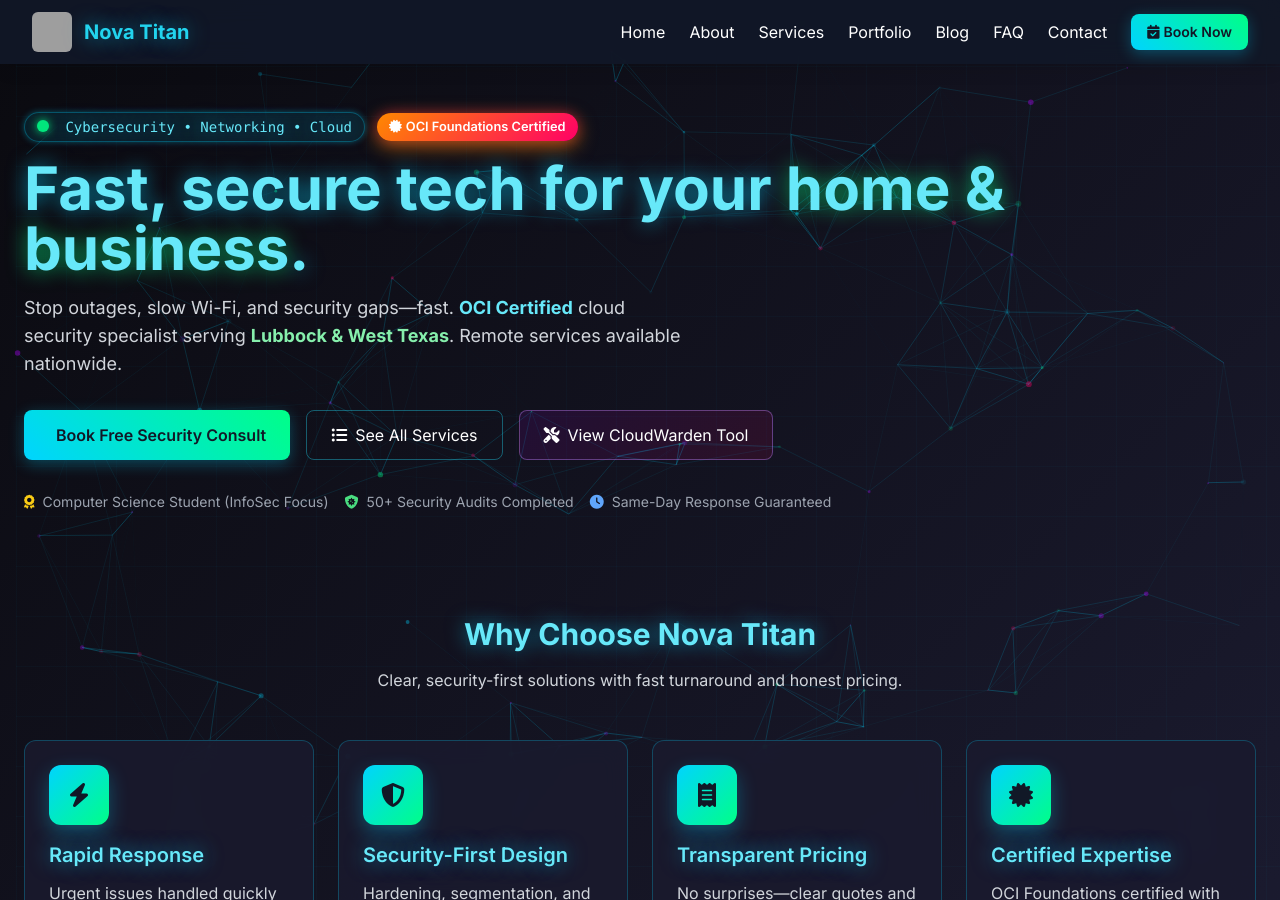
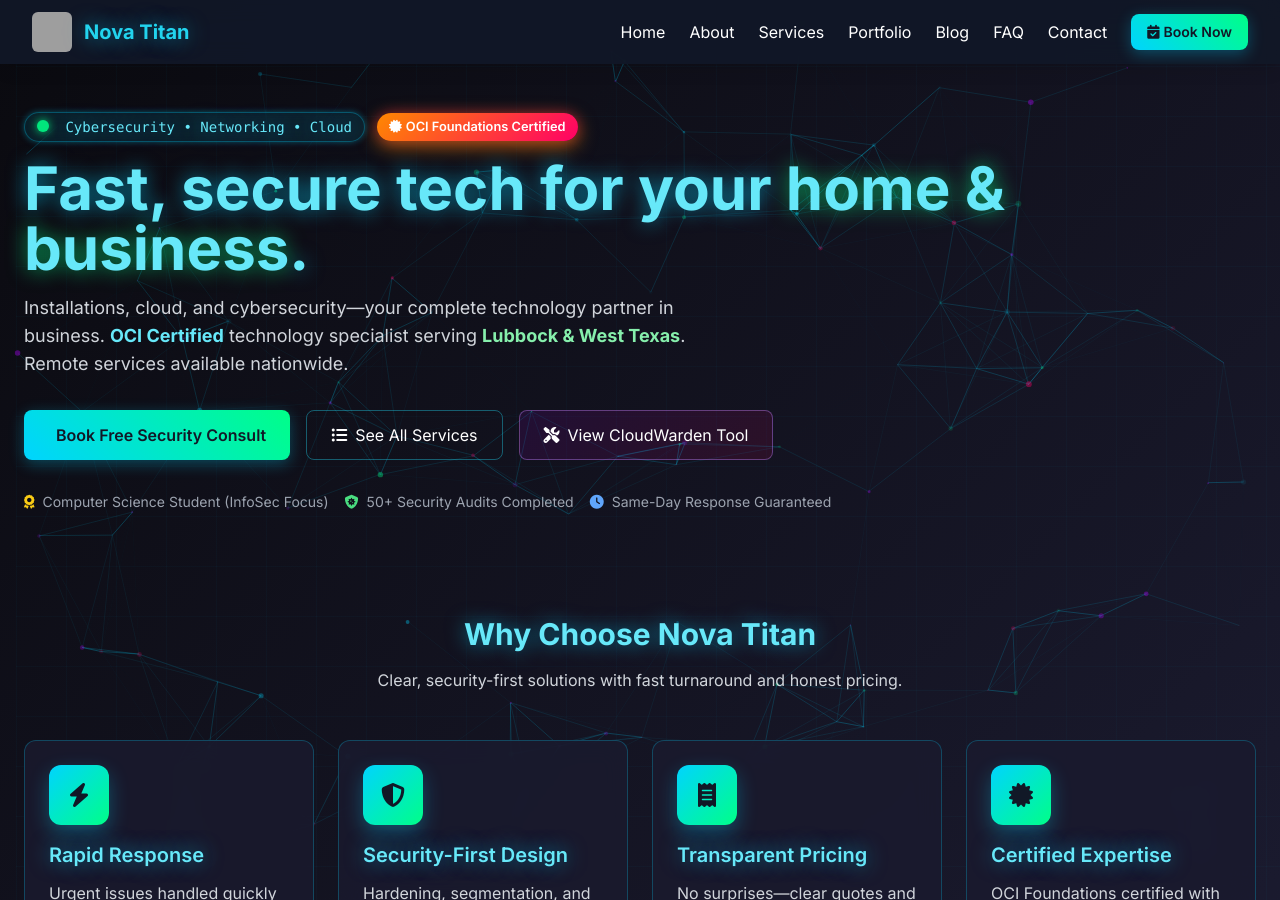
Before and after one commit to tzsmit/nova-titan-site, a Jekyll site: the page index.html, which Jekyll copies as it is, in a window 1280 px wide and 900 px high. Built offline with Jekyll 4.4.1, drawn with Linux system fonts in a browser that asks for light colours; nearby versions of some CDN libraries; grey boxes are pictures that could not be loaded.

Commit message:
Update index.html

```diff
--- a/index.html
+++ b/index.html
@@ -2,13 +2,13 @@
 <html lang="en">
 <head>
   <meta charset="UTF-8" /><meta name="viewport" content="width=device-width, initial-scale=1.0"/>
-  <title>Nova Titan — Cybersecurity • Networking • Cloud</title>
-  <meta name="description" content="Stop outages, slow Wi-Fi, and security gaps—fast. Serving Lubbock & West Texas. Remote services available nationwide. OCI Certified Cloud Security Specialist.">
+  <title>Nova Titan — Cybersecurity • Networking • Installations</title>
+  <meta name="description" content="Installations, cloud, and cybersecurity—your complete technology partner in business. Serving Lubbock & West Texas. Remote solutions nationwide.">
   <link rel="canonical" href="https://novatitan.net/">
   <meta property="og:type" content="website">
   <meta property="og:site_name" content="Nova Titan Systems">
-  <meta property="og:title" content="Nova Titan — Cybersecurity • Networking • Cloud">
-  <meta property="og:description" content="Stop outages, slow Wi-Fi, and security gaps—fast. OCI Certified Cloud Security Specialist.">
+  <meta property="og:title" content="Nova Titan — Cybersecurity • Networking • Installations">
+  <meta property="og:description" content="Installations, cloud, and cybersecurity—your complete technology partner in business. Serving Lubbock & West Texas. Remote solutions nationwide.">
   <meta property="og:image" content="https://page.gensparksite.com/v1/base64_upload/b12f5870654d8f0d2849b96fdb25cab2">
   <!-- Favicon -->
   <link rel="icon" type="image/png" sizes="32x32" href="/favicon-32x32.png">
@@ -553,8 +553,8 @@
       </h1>
 
       <p class="mt-4 text-gray-300 text-lg max-w-2xl fade-in">
-        Stop outages, slow Wi-Fi, and security gaps—fast.
-        <strong class="text-cyan-300">OCI Certified</strong> cloud security specialist serving
+        Installations, cloud, and cybersecurity—your complete technology partner in business.
+        <strong class="text-cyan-300">OCI Certified</strong> technology specialist serving
         <strong class="text-green-300">Lubbock & West Texas</strong>.
         Remote services available nationwide.
       </p>
```
